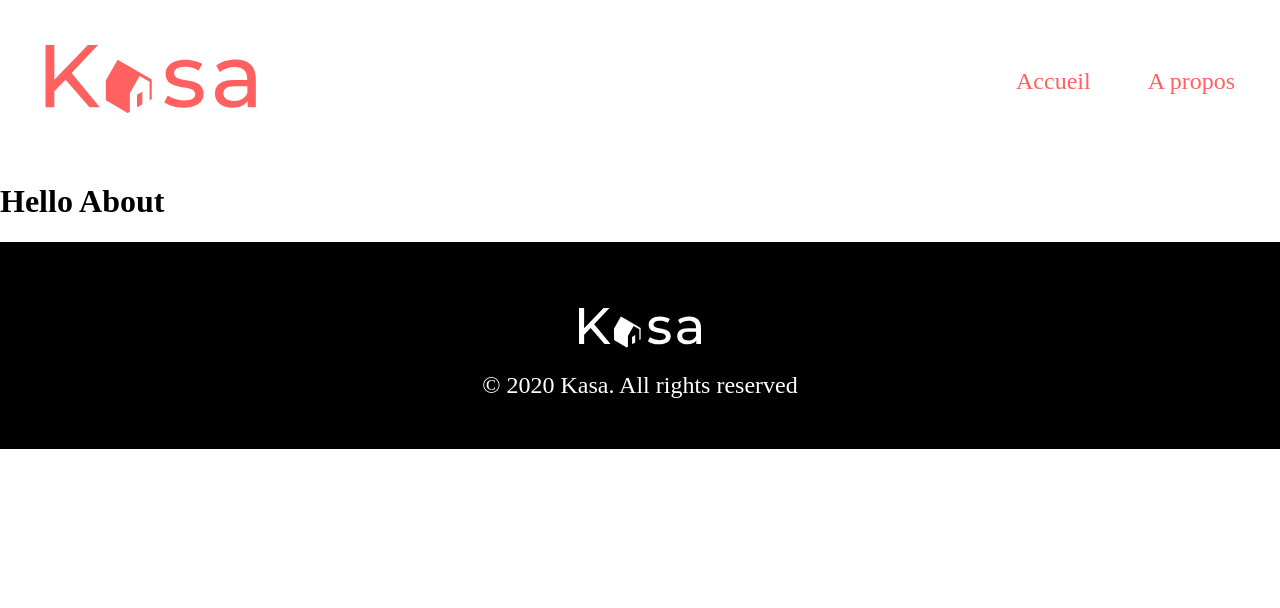
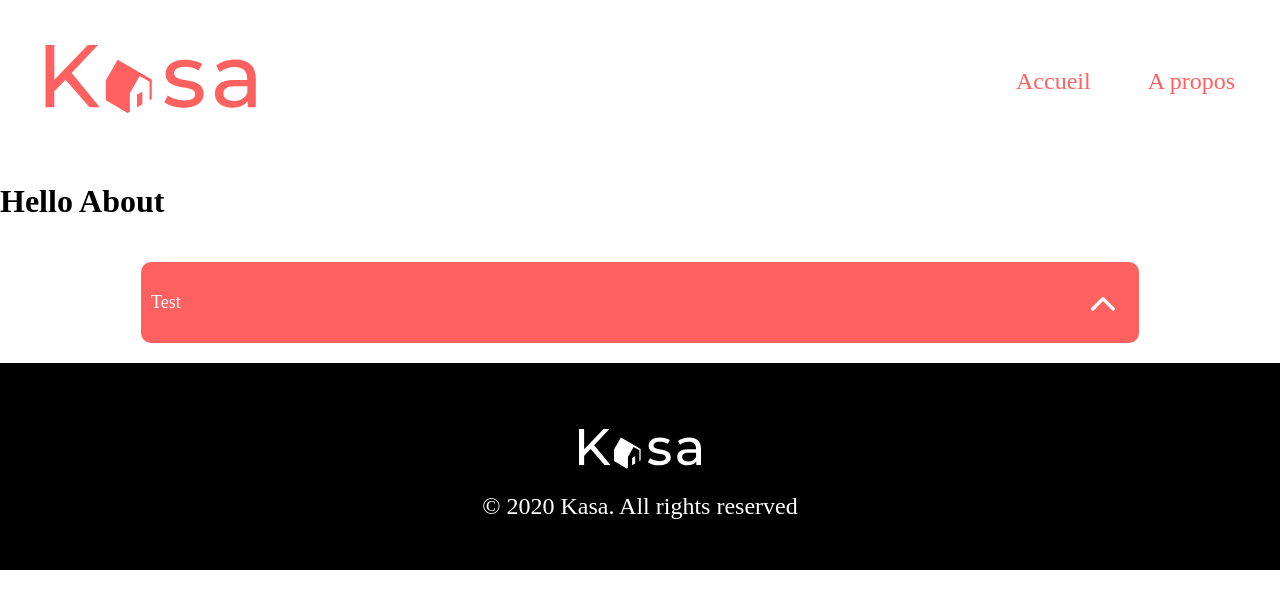
Before and after one commit to HernandezDorian/Kasa-react, a React (Create React App) app: page /about in a window 1280 px wide. Shown: the top 608 px of the page. Built offline with nearby package versions, Linux system fonts and the light colour scheme.

Commit message:
Collapse indev

```diff
--- /dev/null
+++ b/src/components/Collapse/index.jsx
@@ -0,0 +1,24 @@
+import "./index.scss";
+import { ReactComponent as ArrowTOp } from "./../../assets/arrow_to_open.svg";
+import { ReactComponent as ArrowTOc } from "./../../assets/arrow_to_close.svg";
+import React, { useState } from "react";
+
+function Collapse({ Title, className, children }) {
+  const [isOpen, setIsOpen] = useState(false);
+
+  const handleToggle = () => {
+    setIsOpen(!isOpen);
+  };
+
+  return (
+    <div className="Collapse">
+      <div className={`Collapse__Menu ${className}`} onClick={handleToggle}>
+        <p className="Collapse__Menu__Title">{Title}</p>
+        {isOpen ? <ArrowTOc /> : <ArrowTOp />}
+      </div>
+      {isOpen && <div className="Collapse__Content">{children}</div>}
+    </div>
+  );
+}
+
+export default Collapse;
--- /dev/null
+++ b/src/components/Collapse/index.scss
@@ -0,0 +1,37 @@
+.Collapse {
+  display: flex;
+  flex-direction: column;
+  justify-content: center;
+  align-items: center;
+  padding: 20px;
+  &__Menu {
+    display: flex;
+    background-color: #ff6060;
+    align-items: center;
+    justify-content: space-between;
+    padding: 10px 20px 10px 10px;
+    border-radius: 10px;
+    max-width: 1024px;
+    &__Title {
+      color: #fff;
+      font-size: 18px;
+      font-style: normal;
+      font-weight: 500;
+      line-height: 142.6%; /* 25.668px */
+      user-select: none;
+    }
+  }
+  &__Content {
+    display: flex;
+    flex-direction: column;
+    max-width: 1024px;
+    background-color: #f6f6f6;
+
+    ul {
+      display: flex;
+      flex-direction: column;
+      align-self: start;
+      margin-left: auto;
+    }
+  }
+}
--- a/src/pages/About/index.jsx
+++ b/src/pages/About/index.jsx
@@ -1,5 +1,18 @@
+import "./index.scss";
+import Collapse from "../../components/Collapse";
+
 function About() {
-  return <h1>Hello About</h1>;
+  return (
+    <div className="About">
+      <h1>Hello About</h1>
+      <Collapse className={"About__Collapse"} Title="Test">
+        <ul>
+          <li>Content Test</li>
+          <li>Content Test</li>
+        </ul>
+      </Collapse>
+    </div>
+  );
 }
 
 export default About;
--- /dev/null
+++ b/src/pages/About/index.scss
@@ -0,0 +1,5 @@
+.About {
+  &__Collapse {
+    width: 968px;
+  }
+}
--- a/src/pages/Home/index.scss
+++ b/src/pages/Home/index.scss
@@ -16,5 +16,13 @@
     border-radius: 25px;
     background: #f6f6f6;
     margin-bottom: 50px;
+    @media (max-width: 1300px) {
+      display: flex;
+      flex-wrap: wrap;
+      justify-content: center;
+    }
+    @media (max-width: 630px) {
+      background-color: white;
+    }
   }
 }
```
Also changed, not shown: src/assets/arrow_to_close.svg (added), src/assets/arrow_to_open.svg (added).
